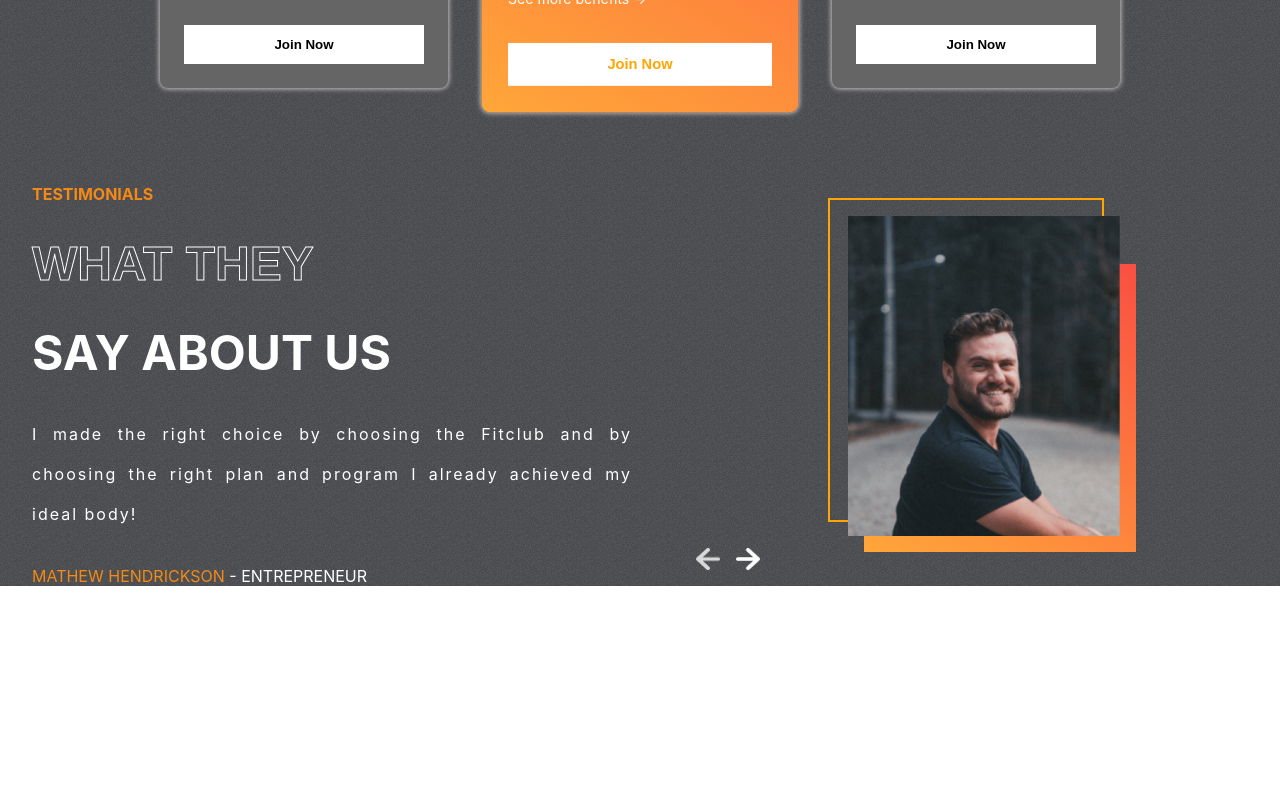
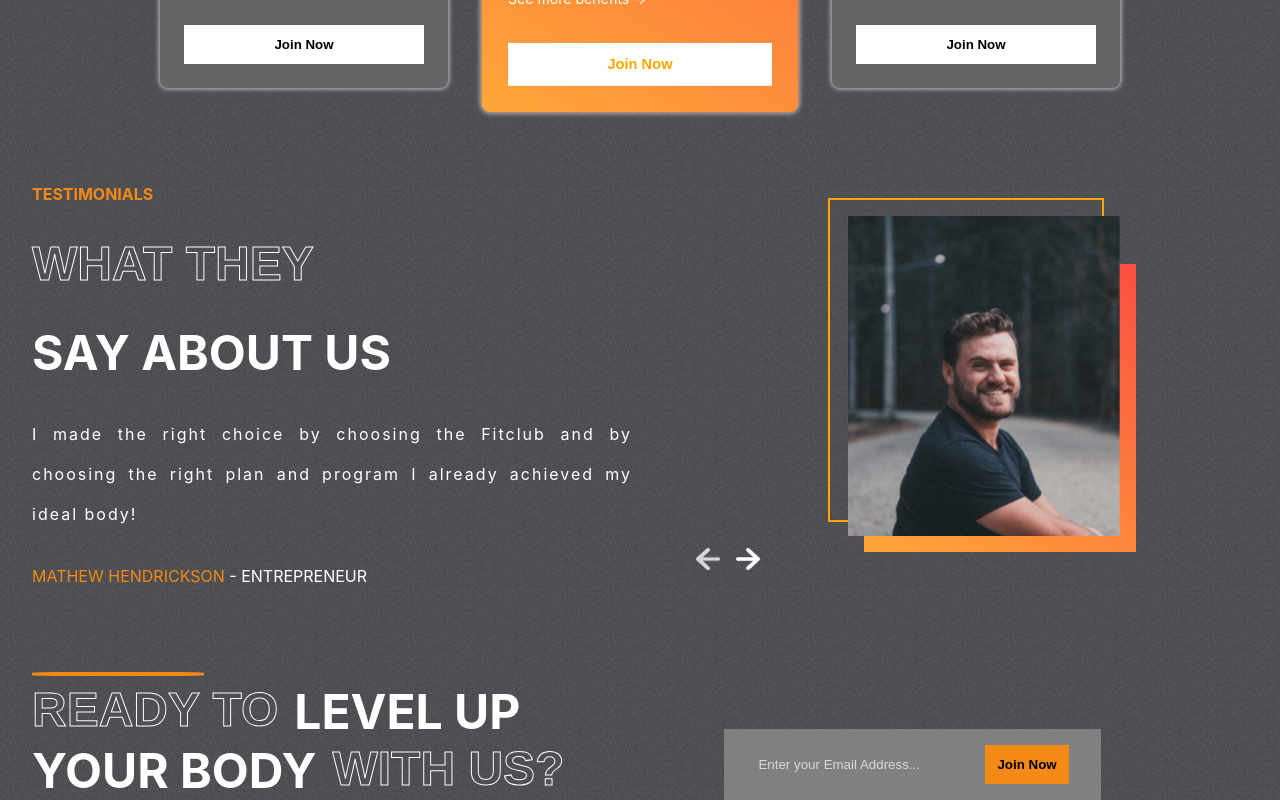
Before and after one commit to Adamashvili/React-JS-Responsive-Gym-Website, a React (Create React App) app: page / in a window 1280 px wide. Shown: the part 2450-3250 px from the top of the page. Before the commit the page ends 3036 px from the top, so only its background shows below. Built offline with nearby package versions, Linux system fonts and the light colour scheme; the HTML template or start-up script is replaced by a standard one.

Commit message:
add email section with working emailJS

```diff
--- a/package.json
+++ b/package.json
@@ -3,6 +3,7 @@
   "version": "0.1.0",
   "private": true,
   "dependencies": {
+    "@emailjs/browser": "^3.11.0",
     "@testing-library/jest-dom": "^5.16.5",
     "@testing-library/react": "^13.4.0",
     "@testing-library/user-event": "^13.5.0",
--- a/src/App.js
+++ b/src/App.js
@@ -1,5 +1,6 @@
 import './App.css';
 import Hero from './components/Hero/Hero';
+import Join from './components/Join/Join';
 import Plans from './components/Plans/Plans';
 import Programs from './components/Programs/Programs';
 import Rasons from './components/Reasons/Rasons';
@@ -12,6 +13,7 @@
       <Rasons/>
       <Plans/>
       <Testimonials/>
+      <Join/>
     </div>
   );
 }
--- /dev/null
+++ b/src/components/Join/Join.css
@@ -0,0 +1,56 @@
+.Join {
+    display: flex;
+    padding: 0 2rem;
+    gap: 10rem;
+}
+
+.left-j {
+    color: white;
+    font-size: 3rem;
+    font-weight: bold;
+    text-transform: uppercase;
+    position: relative;
+}
+
+.left-j>hr {
+    position: absolute;
+    width: 10.5rem;
+    border: 2px solid var(--orange);
+    border-radius: 20%;
+    margin: -10px 0;
+}
+
+.left-j>div {
+    display: flex;
+    gap: 1rem;
+}
+
+.right-j {
+    display: flex;
+    justify-content: center;
+    align-items: flex-end;
+}
+
+.email-container {
+    display: flex;
+    gap: 3rem;
+    background-color: gray;
+    padding: 1rem 2rem;
+
+}
+
+.email-container>input {
+    background-color: transparent;
+    border: none;
+    outline: none;
+    color: var(--lightgray);
+
+}
+
+::placeholder {
+    color: var(--lightgray);
+}
+
+.btn-j {
+    background-color: var(--orange);
+}
--- /dev/null
+++ b/src/components/Join/Join.jsx
@@ -0,0 +1,40 @@
+import React, { useRef } from 'react'
+import "./Join.css"
+import emailjs  from '@emailjs/browser'
+const Join = () => {
+
+    const form = useRef()
+    const sendEmail = (e) => {
+        e.preventDefault();
+
+        emailjs.sendForm('service_9p5qwdf', 'template_6dmwguu', form.current, '_M7o_Y-RoHrNYwHXo')
+          .then((result) => {
+              console.log(result.text);
+          }, (error) => {
+              console.log(error.text);
+          });
+      };
+  return (
+    <div className="Join" id="join-us">
+        <div className="left-j">
+            <hr />
+            <div>
+                <span className='stroke-text'>READY TO</span>
+                <span>LEVEL UP</span>
+            </div>
+            <div>
+                <span>YOUR BODY</span>
+                <span className='stroke-text'>WITH US?</span>
+            </div>
+        </div>
+        <div className="right-j">
+            <form ref={form} className="email-container" onSubmit={sendEmail}>
+                <input type="email" name="user_email" id="" placeholder='Enter your Email Address...' />
+                <button className='btn btn-j'>Join Now</button>
+            </form>
+        </div>
+    </div>
+  )
+}
+
+export default Join
```
Also changed, not shown: 1 other file (tests, documents, lock files or other folders).
